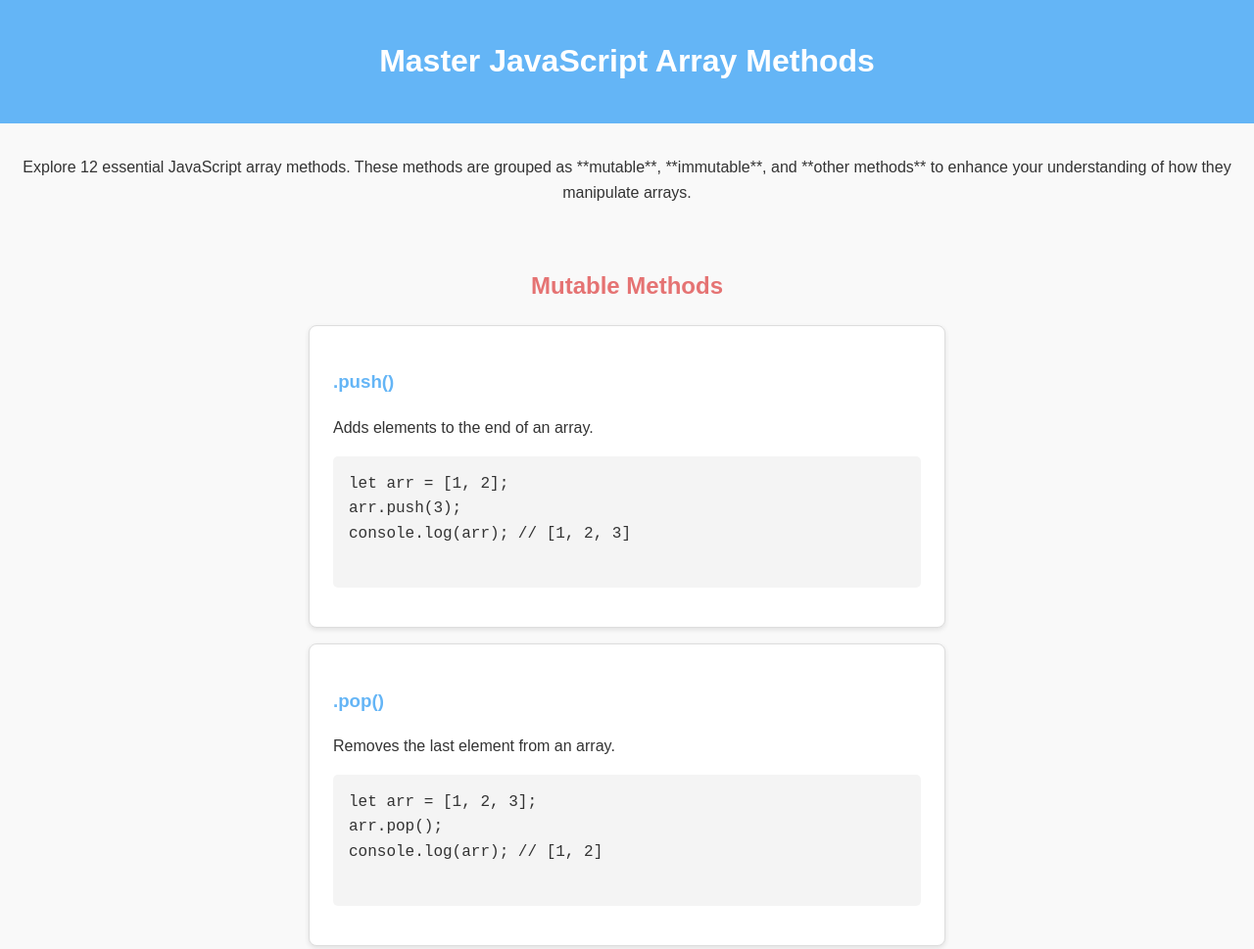
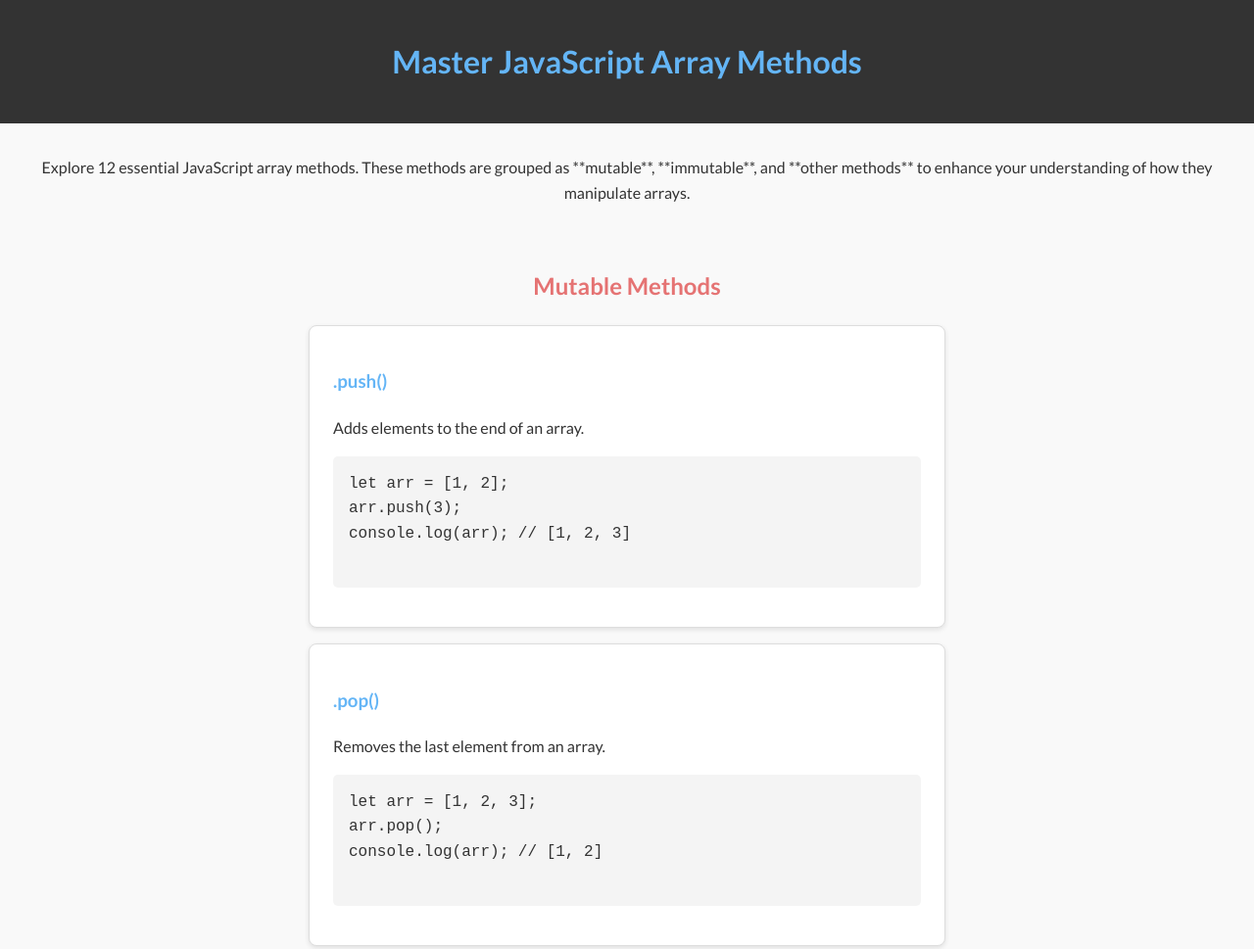
Before and after one commit to javasharipov/array-method-lesson, a plain HTML site: page index.html in a window 1280 px wide. Shown: the top 969 px of the page at 98% size. Drawn offline with Linux system fonts and the light colour scheme.

Commit message:
added some style

```diff
--- a/scss/main.scss
+++ b/scss/main.scss
@@ -1,22 +1,26 @@
-/* Variables */
+@import url('https://fonts.googleapis.com/css2?family=Lato:ital,wght@0,100;0,300;0,400;0,700;0,900;1,100;1,300;1,400;1,700;1,900&display=swap');
+
+// root
 $mutable-color: #e57373;
 $immutable-color: #64b5f6;
 $other-color: #ffd54f;
 $text-color: #333;
 $background-color: #f9f9f9;
 
-/* Global Styles */
+// fonts
+// global
 body {
 	font-family: Arial, sans-serif;
 	margin: 0;
 	background-color: $background-color;
 	color: $text-color;
 	line-height: 1.6;
+	font-family: 'Lato', sans-serif;
 }
 
 header {
-	background: $immutable-color;
-	color: white;
+	background: $text-color;
+	color: $immutable-color;
 	text-align: center;
 	padding: 1rem;
 }
```
Also changed, not shown: css/main.min.css, 1 other file.
